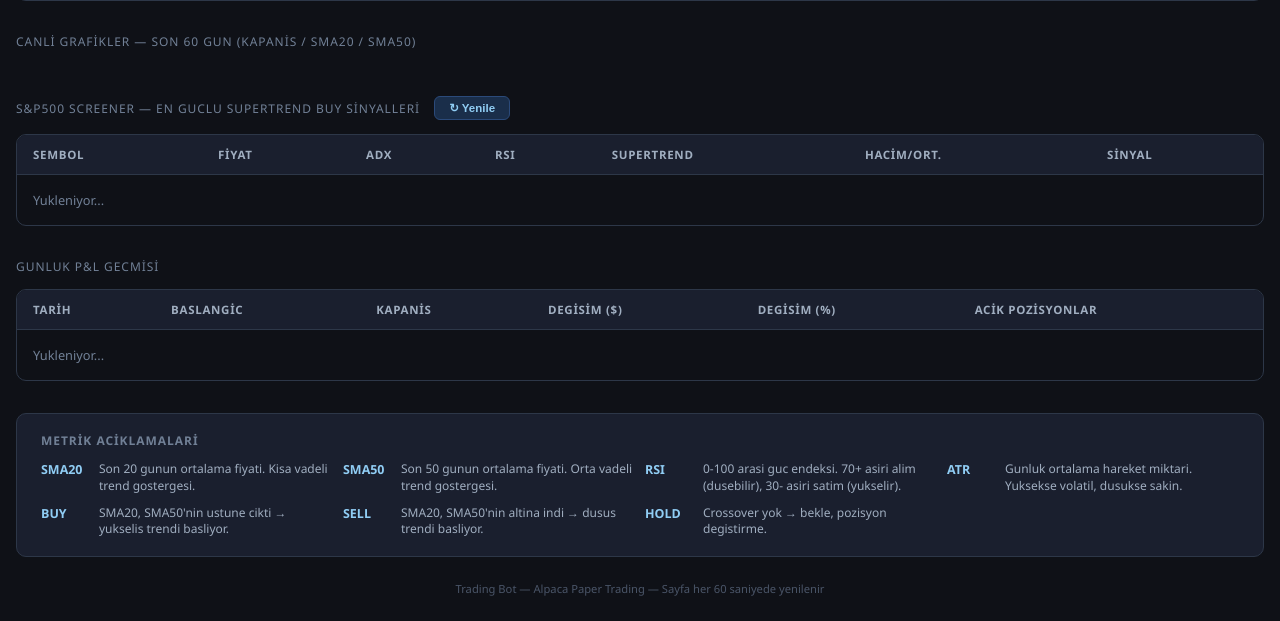
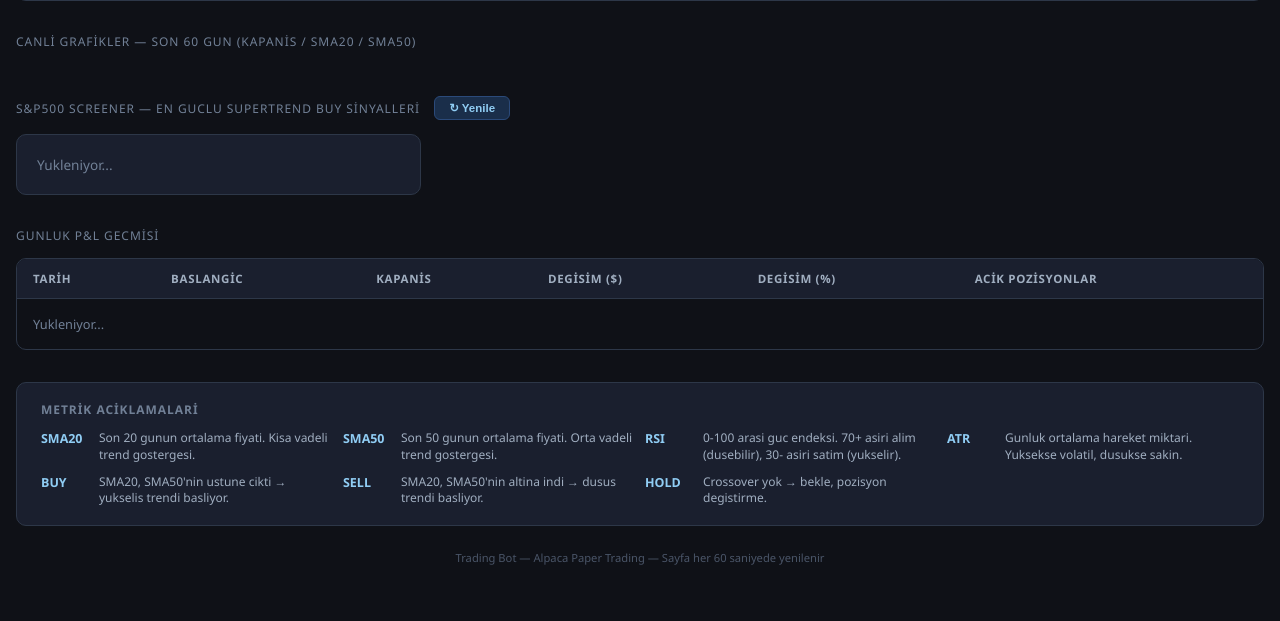
Before and after one commit to retrovirusretro/_stock_bot, a Flask app: template templates/index.html in a window 1280 px wide. Shown: the part 247-868 px from the top of the page. After the commit the page ends 812 px from the top, so only its background shows below. Run offline with Flask 3, Linux system fonts and the light colour scheme; the template is opened without the code that fills it, so the values that code supplies are empty.

Commit message:
screener: kart layout + mini chart + sirket aciklamasi
screener.py:
- Wikipedia tablosundan sirket adlari (Security kolonu) sp500_symbols.json'a kaydediliyor
- get_name_map(): sembol->ad sozlugu
- run_screen() her sonuca 'name' ekliyor

index.html:
- Screener tablodan kart layout'a donusturuldu
- Her kart: sembol + sirket adi, mini chart (120px), ADX/RSI/ST/hacim badge'leri, Detay Grafik butonu
- loadScreenerMiniChart(): /chart/<sym> endpoint'inden async yukler
- ST varliklarinda Supertrend cizgisi gosterilir
- Mevcut openChart() modal ile entegre

Co-Authored-By: Claude Sonnet 4.6 <noreply@anthropic.com>

```diff
--- a/templates/index.html
+++ b/templates/index.html
@@ -431,23 +431,8 @@
       </button>
       <span id="screenerStatus" style="font-size:0.72rem;color:#718096;"></span>
     </div>
-    <div class="table-wrap">
-      <table>
-        <thead>
-          <tr>
-            <th>Sembol</th>
-            <th>Fiyat</th>
-            <th>ADX</th>
-            <th>RSI</th>
-            <th>Supertrend</th>
-            <th>Hacim/Ort.</th>
-            <th>Sinyal</th>
-          </tr>
-        </thead>
-        <tbody id="screenerBody">
-          <tr><td colspan="7" style="color:#718096;font-size:0.8rem;padding:16px;" id="screenerEmpty">Yukleniyor...</td></tr>
-        </tbody>
-      </table>
+    <div id="screenerGrid" style="display:grid;grid-template-columns:repeat(auto-fill,minmax(320px,1fr));gap:16px;">
+      <div class="card" style="padding:20px;color:#718096;font-size:0.85rem;">Yukleniyor...</div>
     </div>
   </div>
 
@@ -1163,15 +1148,16 @@
        S&P500 SCREENER
     ============================================================ */
     var _screenerPollTimer = null;
+    var _screenerCharts    = {};
 
     function loadScreener() {
       fetch('/api/screener')
         .then(function(r) { return r.json(); })
         .then(function(d) {
-          var tbody  = document.getElementById('screenerBody');
+          var grid   = document.getElementById('screenerGrid');
           var status = document.getElementById('screenerStatus');
           var btn    = document.getElementById('screenerRefreshBtn');
-          if (!tbody) return;
+          if (!grid) return;
 
           if (d.is_running) {
             status.textContent = 'Taranıyor... (1-2 dk)';
@@ -1185,43 +1171,123 @@
             btn.style.opacity = '1';
             if (_screenerPollTimer) { clearInterval(_screenerPollTimer); _screenerPollTimer = null; }
             if (d.timestamp) {
-              var ts = new Date(d.timestamp);
+              var ts   = new Date(d.timestamp);
               var diff = Math.round((Date.now() - ts.getTime()) / 60000);
               status.textContent = 'Son tarama: ' + diff + ' dk once | '
-                + d.total_scanned + ' sembol | '
-                + d.total_buy + ' BUY sinyali';
-            } else {
-              status.textContent = '';
+                + d.total_scanned + ' sembol | ' + d.total_buy + ' BUY sinyali';
             }
           }
 
           if (!d.results || d.results.length === 0) {
-            if (!d.is_running) {
-              tbody.innerHTML = '<tr><td colspan="7" style="color:#718096;font-size:0.8rem;padding:16px;">Sonuc yok. Yenile butonuna basin.</td></tr>';
-            } else {
-              tbody.innerHTML = '<tr><td colspan="7" style="color:#718096;font-size:0.8rem;padding:16px;">Tarama devam ediyor...</td></tr>';
-            }
+            grid.innerHTML = '<div class="card" style="padding:20px;color:#718096;font-size:0.85rem;">'
+              + (d.is_running ? 'Tarama devam ediyor...' : 'Sonuc yok. Yenile butonuna basin.')
+              + '</div>';
             return;
           }
 
-          tbody.innerHTML = d.results.map(function(r) {
-            var adxColor = r.adx >= 40 ? '#f6ad55' : r.adx >= 20 ? '#90cdf4' : '#718096';
-            var rsiColor = r.rsi >= 70 ? '#fc8181' : r.rsi <= 30 ? '#68d391' : '#e2e8f0';
-            var volColor = r.vol_ratio >= 1.5 ? '#68d391' : '#a0aec0';
-            return '<tr>'
-              + '<td><span class="sym-name" style="font-size:0.92rem;">' + r.symbol + '</span></td>'
-              + '<td><span class="metric-val">$' + r.price.toFixed(2) + '</span></td>'
-              + '<td style="color:' + adxColor + ';font-weight:700;">' + r.adx.toFixed(1) + '</td>'
-              + '<td style="color:' + rsiColor + ';">' + r.rsi.toFixed(1) + '</td>'
-              + '<td style="color:#68d391;font-size:0.82rem;">$' + r.supertrend.toFixed(2) + '</td>'
-              + '<td style="color:' + volColor + ';">' + r.vol_ratio.toFixed(2) + 'x</td>'
-              + '<td><span class="badge badge-BUY">BUY</span></td>'
-              + '</tr>';
+          // Mevcut chart instance'lari temizle
+          Object.values(_screenerCharts).forEach(function(c) { try { c.destroy(); } catch(e) {} });
+          _screenerCharts = {};
+
+          grid.innerHTML = d.results.map(function(r, i) {
+            var adxColor = r.adx >= 40 ? '#f6ad55' : '#90cdf4';
+            var rsiColor = r.rsi >= 70 ? '#fc8181' : r.rsi <= 30 ? '#68d391' : '#a0aec0';
+            var volColor = r.vol_ratio >= 1.5 ? '#68d391' : '#718096';
+            var nameHtml = r.name ? '<div style="font-size:0.67rem;color:#718096;margin-top:2px;line-height:1.35;max-width:200px;">' + r.name + '</div>' : '';
+            return '<div class="card" style="padding:14px 16px;">'
+              + '<div style="display:flex;justify-content:space-between;align-items:flex-start;margin-bottom:10px;">'
+              +   '<div>'
+              +     '<span style="font-weight:700;font-size:0.95rem;letter-spacing:0.04em;">' + r.symbol + '</span>'
+              +     nameHtml
+              +   '</div>'
+              +   '<div style="text-align:right;">'
+              +     '<span style="font-size:0.9rem;font-weight:600;color:#e2e8f0;">$' + r.price.toFixed(2) + '</span>'
+              +     '<div style="margin-top:3px;"><span class="badge badge-BUY" style="padding:2px 10px;font-size:0.72rem;">BUY</span></div>'
+              +   '</div>'
+              + '</div>'
+              + '<div style="position:relative;height:120px;margin-bottom:10px;">'
+              +   '<canvas id="sc-chart-' + r.symbol + '"></canvas>'
+              + '</div>'
+              + '<div style="display:flex;gap:12px;flex-wrap:wrap;font-size:0.75rem;margin-bottom:10px;">'
+              +   '<span>ADX <span style="color:' + adxColor + ';font-weight:700;">' + r.adx.toFixed(1) + '</span></span>'
+              +   '<span>RSI <span style="color:' + rsiColor + ';">' + r.rsi.toFixed(1) + '</span></span>'
+              +   '<span>ST <span style="color:#68d391;font-size:0.72rem;">$' + (r.supertrend||0).toFixed(2) + '</span></span>'
+              +   '<span>Hacim <span style="color:' + volColor + ';">' + r.vol_ratio.toFixed(2) + 'x</span></span>'
+              + '</div>'
+              + '<button class="btn-chart" onclick="openChart(\'' + r.symbol + '\')" style="width:100%;text-align:center;">Detay Grafik</button>'
+              + '</div>';
           }).join('');
+
+          // Her kart icin mini chart yukle
+          d.results.forEach(function(r) {
+            loadScreenerMiniChart(r.symbol);
+          });
         })
         .catch(function() {
           document.getElementById('screenerStatus').textContent = 'Baglanti hatasi';
         });
+    }
+
+    function loadScreenerMiniChart(symbol) {
+      var canvas = document.getElementById('sc-chart-' + symbol);
+      if (!canvas) return;
+
+      fetch('/chart/' + encodeURIComponent(symbol))
+        .then(function(r) { return r.json(); })
+        .then(function(data) {
+          if (data.error || !canvas) return;
+          if (_screenerCharts[symbol]) { _screenerCharts[symbol].destroy(); }
+
+          _screenerCharts[symbol] = new Chart(canvas.getContext('2d'), {
+            type: 'line',
+            data: {
+              labels: data.labels,
+              datasets: [
+                {
+                  label: 'Kapanis',
+                  data: data.close,
+                  borderColor: '#4299e1',
+                  backgroundColor: 'rgba(66,153,225,0.06)',
+                  borderWidth: 1.5,
+                  pointRadius: 0,
+                  fill: true,
+                  tension: 0.3,
+                },
+                // ST varlıklar icin Supertrend cizgisi
+                ...(data.strategy_type === 'ST' && data.supertrend ? [{
+                  label: 'ST',
+                  data: data.supertrend,
+                  borderColor: 'rgba(104,211,145,0.7)',
+                  borderWidth: 1,
+                  borderDash: [4, 3],
+                  pointRadius: 0,
+                  fill: false,
+                  tension: 0.1,
+                  spanGaps: false,
+                }] : []),
+              ]
+            },
+            options: {
+              responsive: true,
+              maintainAspectRatio: false,
+              animation: false,
+              plugins: { legend: { display: false }, tooltip: { enabled: false } },
+              scales: {
+                x: {
+                  ticks: { maxTicksLimit: 5, font: { size: 8 }, color: '#718096',
+                    callback: function(val, i) { return data.labels[i] ? data.labels[i].slice(5) : ''; }
+                  },
+                  grid: { color: 'rgba(45,55,72,0.5)' }
+                },
+                y: {
+                  ticks: { font: { size: 8 }, color: '#718096', maxTicksLimit: 3 },
+                  grid: { color: 'rgba(45,55,72,0.5)' }
+                }
+              }
+            }
+          });
+        })
+        .catch(function() {});
     }
 
     function refreshScreener() {
@@ -1233,7 +1299,7 @@
         .then(function() { loadScreener(); });
     }
 
-    // Sayfa acilinca yukle (cache varsa aninda gosterir, yoksa baslatir)
+    // Sayfa acilinca yukle
     loadScreener();
 
     /* ============================================================
```
Also changed, not shown: screener.py (+80 -17 lines).
